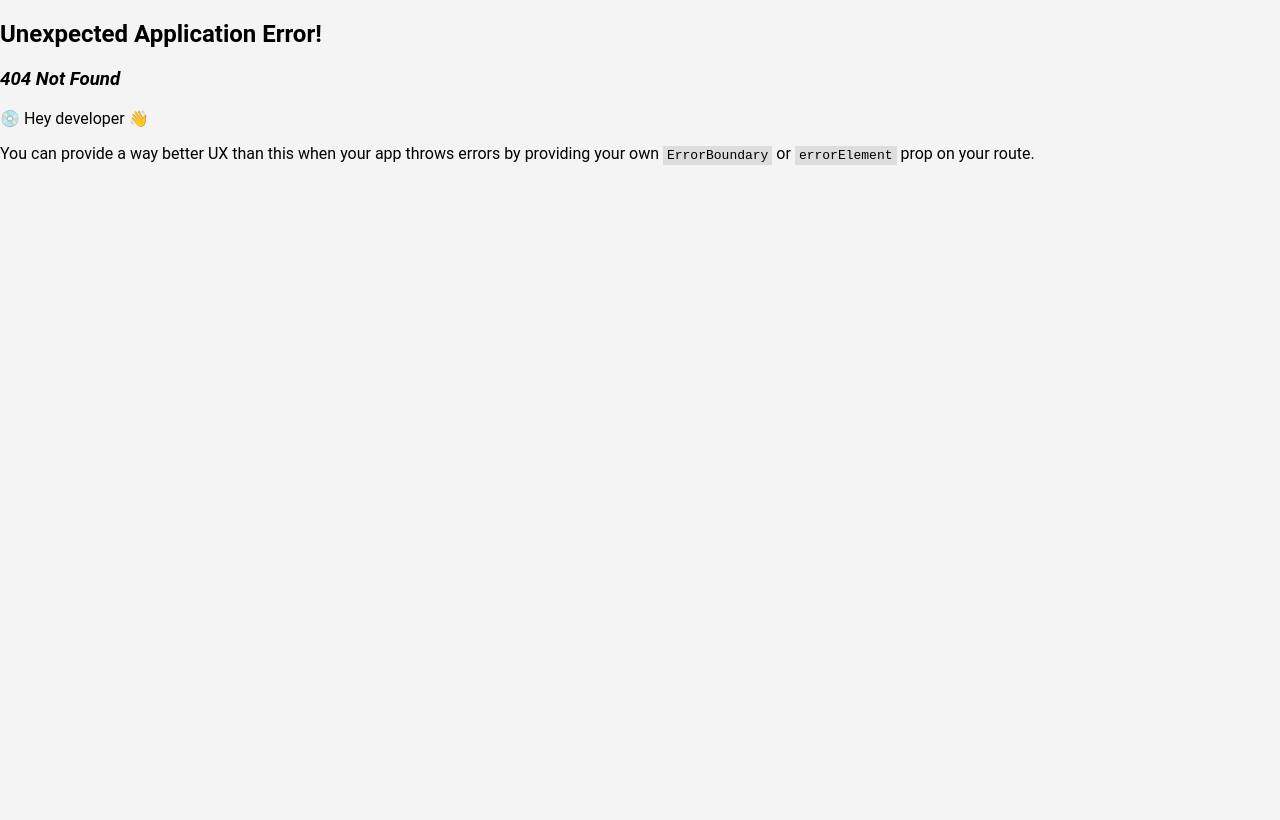
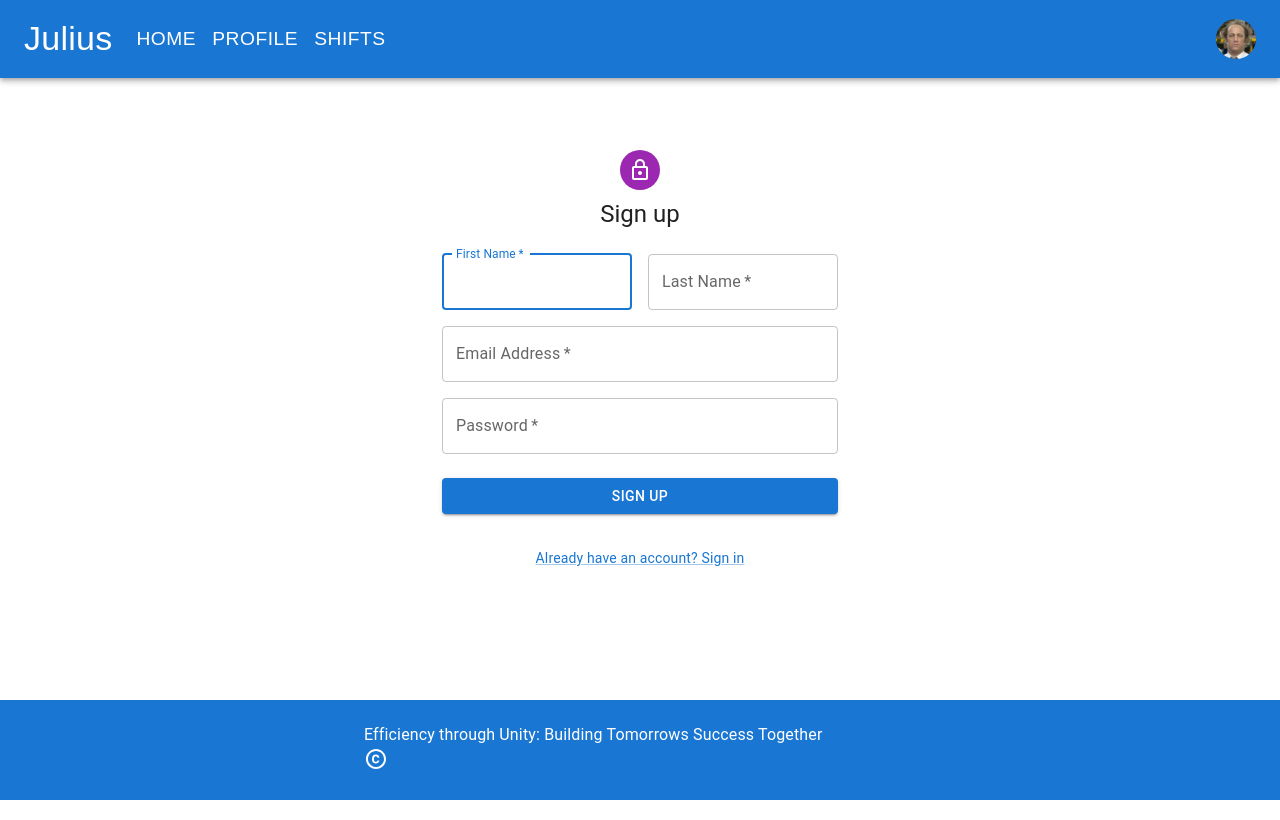
Before and after one commit to ChaimMist/wrokers-manager, a React (Create React App) app in the folder Client/: page /signup in a window 1280 px wide. Before the commit this address had no page. Built offline with nearby package versions, Linux system fonts and the light colour scheme.

Commit message:
added sign up without logic

```diff
--- a/Client/src/App.css
+++ b/Client/src/App.css
@@ -3,7 +3,6 @@ body {
     margin: 0;
     padding: 0;
     font-family: 'Roboto', sans-serif;
-    background-color: #f4f4f4;
 }
 #root {
     height: fit-content;
--- a/Client/src/baseLayout/shared/NavBar/NavBar.tsx
+++ b/Client/src/baseLayout/shared/NavBar/NavBar.tsx
@@ -3,21 +3,19 @@ import {useNavigate} from "react-router-dom";
 import {ReactJSXElement} from "@emotion/react/types/jsx-namespace";
 
 import {
-    AppBar, Avatar, Box, Button, Container, IconButton, Menu, MenuItem, Switch, Toolbar, Tooltip, Typography, Stack
+    AppBar, Avatar, Box, Button, Container, IconButton, Menu, MenuItem, Switch, Toolbar, Tooltip, Typography
 } from "@mui/material";
 
 import {NavBarProps, Page} from "./types";
 import './NavBar.css'
 import MenuIcon from '@mui/icons-material/Menu';
-import SunIcon from '@mui/icons-material/Brightness7';
-import MoonIcon from '@mui/icons-material/DarkMode';
 import profileIcon from '../../../assets/profileImage.png';
 
 
 export const NavBar = ({pages}: NavBarProps) => {
     const [anchorElNav, setAnchorElNav] = useState<null | HTMLElement>(null);
     const [anchorElUser, setAnchorElUser] = useState<null | HTMLElement>(null);
-    const [themeCheckBox, setthemeCheckBox] = useState<boolean>(false);
+    const [themeCheckBox, setThemeCheckBox] = useState<boolean>(false);
     const navigation = useNavigate();
 
     const handleNavigation = (link: string) => (): void => {
@@ -32,7 +30,7 @@ export const NavBar = ({pages}: NavBarProps) => {
     };
 
     const handleChangeTheme = (event: React.ChangeEvent<HTMLInputElement>): void => {
-        setthemeCheckBox(!themeCheckBox);
+        setThemeCheckBox(!themeCheckBox);
     };
 
     const getPages = (): ReactJSXElement[] => {
--- /dev/null
+++ b/Client/src/pages/signup/signup.tsx
@@ -0,0 +1,111 @@
+import * as React from 'react';
+import Avatar from '@mui/material/Avatar';
+import Button from '@mui/material/Button';
+import CssBaseline from '@mui/material/CssBaseline';
+import TextField from '@mui/material/TextField';
+import FormControlLabel from '@mui/material/FormControlLabel';
+import Checkbox from '@mui/material/Checkbox';
+import Link from '@mui/material/Link';
+import Grid from '@mui/material/Grid';
+import Box from '@mui/material/Box';
+import LockOutlinedIcon from '@mui/icons-material/LockOutlined';
+import Typography from '@mui/material/Typography';
+import Container from '@mui/material/Container';
+import {BaseLayout} from "../../baseLayout/BaseLayout";
+
+export const SignUp = () => {
+    const handleSubmit = (event: React.FormEvent<HTMLFormElement>) => {
+        event.preventDefault();
+        const data = new FormData(event.currentTarget);
+        console.log({
+            email: data.get('email'),
+            password: data.get('password'),
+        });
+    };
+
+    return (
+        <BaseLayout>
+            <Container component="main" maxWidth="xs">
+                <CssBaseline/>
+                <Box
+                    sx={{
+                        marginTop: 8,
+                        display: 'flex',
+                        flexDirection: 'column',
+                        alignItems: 'center',
+                    }}
+                >
+                    <Avatar sx={{m: 1, bgcolor: 'secondary.main'}}>
+                        <LockOutlinedIcon/>
+                    </Avatar>
+                    <Typography component="h1" variant="h5">
+                        Sign up
+                    </Typography>
+                    <Box component="form" noValidate onSubmit={handleSubmit} sx={{mt: 3}}>
+                        <Grid container spacing={2}>
+                            <Grid item xs={12} sm={6}>
+                                <TextField
+                                    autoComplete="given-name"
+                                    name="firstName"
+                                    required
+                                    fullWidth
+                                    id="firstName"
+                                    label="First Name"
+                                    autoFocus
+                                />
+                            </Grid>
+                            <Grid item xs={12} sm={6}>
+                                <TextField
+                                    required
+                                    fullWidth
+                                    id="lastName"
+                                    label="Last Name"
+                                    name="lastName"
+                                    autoComplete="family-name"
+                                />
+                            </Grid>
+                            <Grid item xs={12}>
+                                <TextField
+                                    required
+                                    fullWidth
+                                    id="email"
+                                    label="Email Address"
+                                    name="email"
+                                    autoComplete="email"
+                                />
+                            </Grid>
+                            <Grid item xs={12}>
+                                <TextField
+                                    required
+                                    fullWidth
+                                    name="password"
+                                    label="Password"
+                                    type="password"
+                                    id="password"
+                                    autoComplete="new-password"
+                                />
+                            </Grid>
+                        </Grid>
+
+                        <Button
+                            type="submit"
+                            fullWidth
+                            variant="contained"
+                            sx={{mt: 3, mb: 2}}
+                        >
+                            Sign Up
+                        </Button>
+                        <Grid pt={2}  container justifyContent="center">
+                        <Grid item>
+                            <Link href="#" variant="body2">
+                                Already have an account? Sign in
+                            </Link>
+                        </Grid>
+                    </Grid>
+
+                    </Box>
+                </Box>
+            </Container>
+        </BaseLayout>
+    );
+}
--- a/Client/src/routes/admin/adminRoutes.tsx
+++ b/Client/src/routes/admin/adminRoutes.tsx
@@ -3,11 +3,13 @@ import {HomePage} from "../../pages/home/homePage";
 import {ProfilePage} from "../../pages/profile/profilePage";
 import {AdminPage} from "../../pages/admin/adminPage";
 import {LoginPage} from "../../pages/login/loginPage";
+import {SignUp} from "../../pages/signup/signup";
 export const AdminRoutes = () => {
 
     const router = createBrowserRouter([
         {path: '/', element: <HomePage/>},
         {path: 'login', element: <LoginPage/>},
+        {path: 'signup', element: <SignUp/>},
         {path: 'home', element: <HomePage/>},
         {path: 'profile', element: <ProfilePage/>},
         {path: 'admin', element: <AdminPage/>}
--- a/Client/src/routes/worker/wrokerRoutes.tsx
+++ b/Client/src/routes/worker/wrokerRoutes.tsx
@@ -3,12 +3,14 @@ import {HomePage} from "../../pages/home/homePage";
 import {ShiftsPage} from "../../pages/shifts/shiftsPage";
 import {ProfilePage} from "../../pages/profile/profilePage";
 import {LoginPage} from "../../pages/login/loginPage";
+import {SignUp} from "../../pages/signup/signup";
 
 export const WorkerRoutes = () => {
 
     const router = createBrowserRouter([
         {path: '/', element: <HomePage/>},
         {path: 'login', element: <LoginPage/>},
+        {path: 'signup', element: <SignUp/>},
         {path: 'home', element: <HomePage/>},
         {path: 'profile', element: <ProfilePage/>},
         {path: 'shifts', element: <ShiftsPage/>}
```
